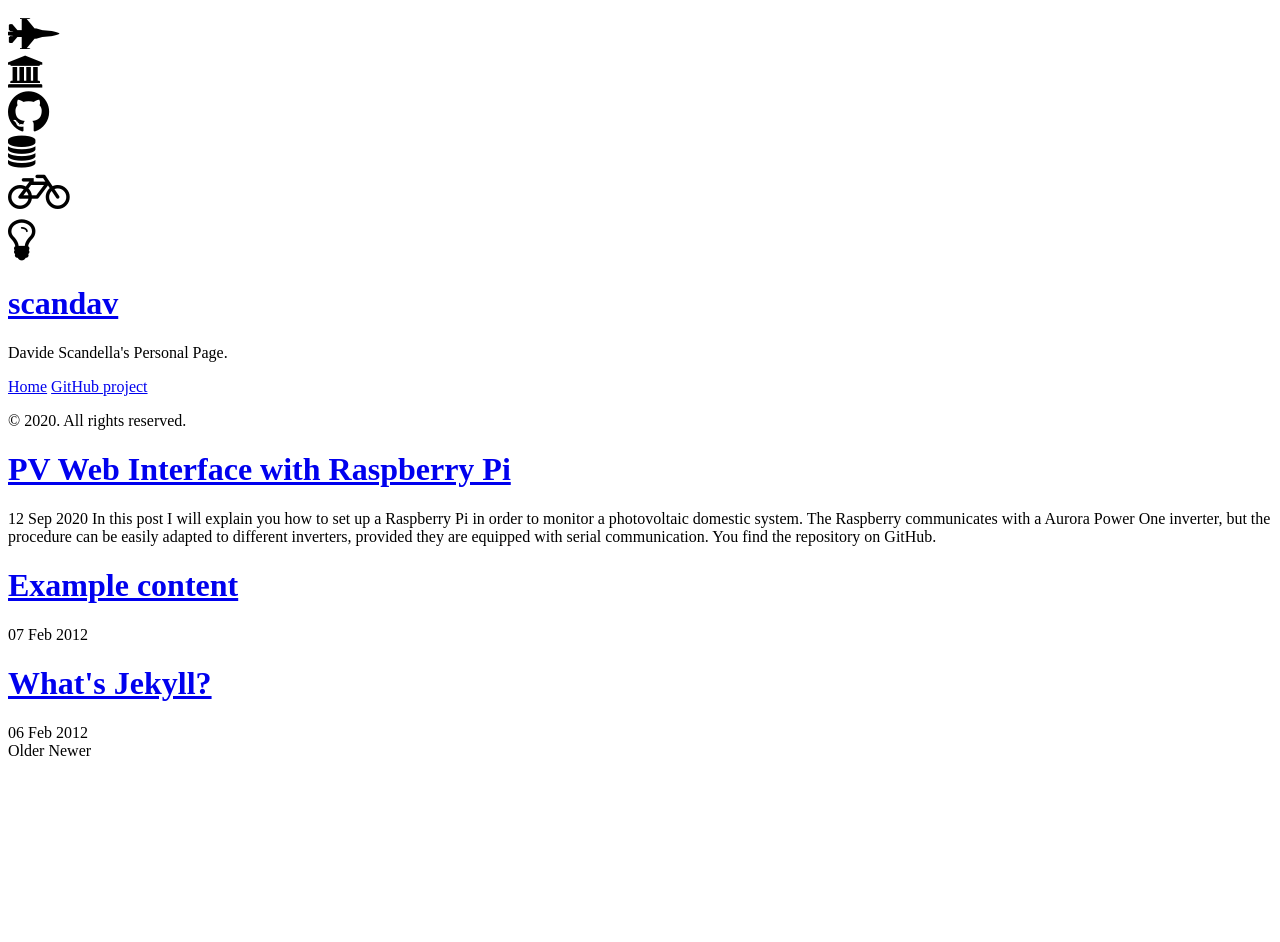
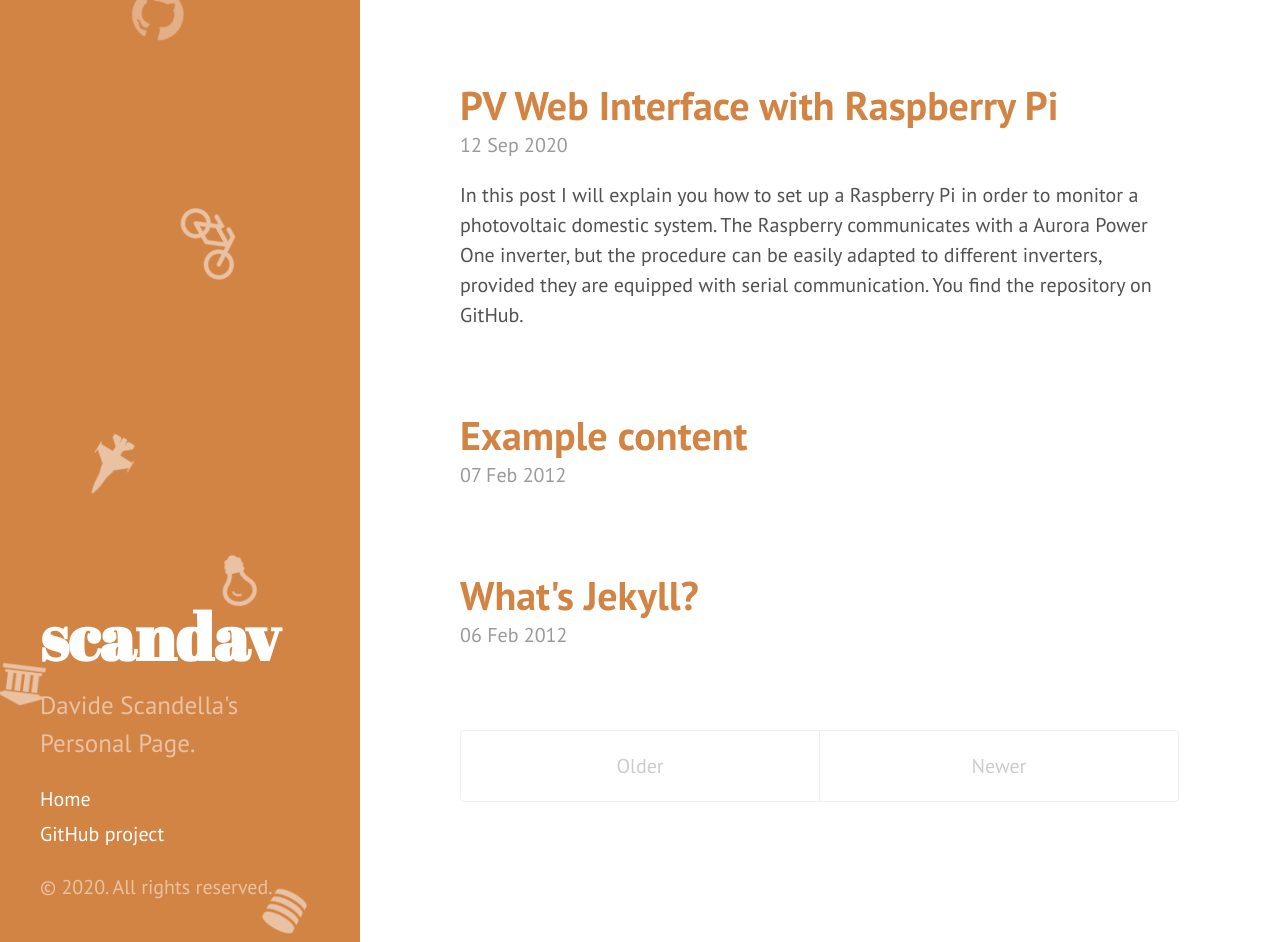
Before and after one commit to scandav/scandav.github.i, a Jekyll site: the page built from index.html, in a window 1280 px wide and 942 px high. Built offline with Jekyll 4.4.1, drawn with Linux system fonts in a browser that asks for light colours; nearby versions of some CDN libraries; the list of posts is cut into pages by our own code.

Commit message:
more styling trials

```diff
--- a/_includes/head.html
+++ b/_includes/head.html
@@ -15,15 +15,15 @@
   </title>
 
   <!-- CSS -->
-  <link rel="stylesheet" href="{{ site.baseurl }}public/css/poole.css">
-  <link rel="stylesheet" href="{{ site.baseurl }}public/css/syntax.css">
-  <link rel="stylesheet" href="{{ site.baseurl }}public/css/hyde.css">
+  <link rel="stylesheet" href="/assets/css/poole.css">
+  <link rel="stylesheet" href="/assets/css/syntax.css">
+  <link rel="stylesheet" href="/assets/css/hyde.css">
   <link href="//maxcdn.bootstrapcdn.com/font-awesome/4.2.0/css/font-awesome.min.css" rel="stylesheet">
   <link rel="stylesheet" href="http://fonts.googleapis.com/css?family=PT+Sans:400,400italic,700|Abril+Fatface">
 
   <!-- Icons -->
-  <link rel="apple-touch-icon-precomposed" sizes="144x144" href="{{ site.baseurl }}public/apple-touch-icon-144-precomposed.png">
-                                 <link rel="shortcut icon" href="{{ site.baseurl }}public/favicon.ico">
+  <link rel="apple-touch-icon-precomposed" sizes="144x144" href="/assets/apple-touch-icon-144-precomposed.png">
+                                 <link rel="shortcut icon" href="/assets/favicon.ico">
 
   <!-- RSS -->
   <link rel="alternate" type="application/rss+xml" title="RSS" href="/atom.xml">
```
Also changed, not shown: assets/apple-touch-icon-144-precomposed.png (renamed from public/apple-touch-icon-144-precomposed.png), assets/css/hyde.css (renamed from public/css/hyde.css), assets/css/poole.css (renamed from public/css/poole.css), assets/css/syntax.css (renamed from public/css/syntax.css), assets/favicon.ico (renamed from public/favicon.ico).
